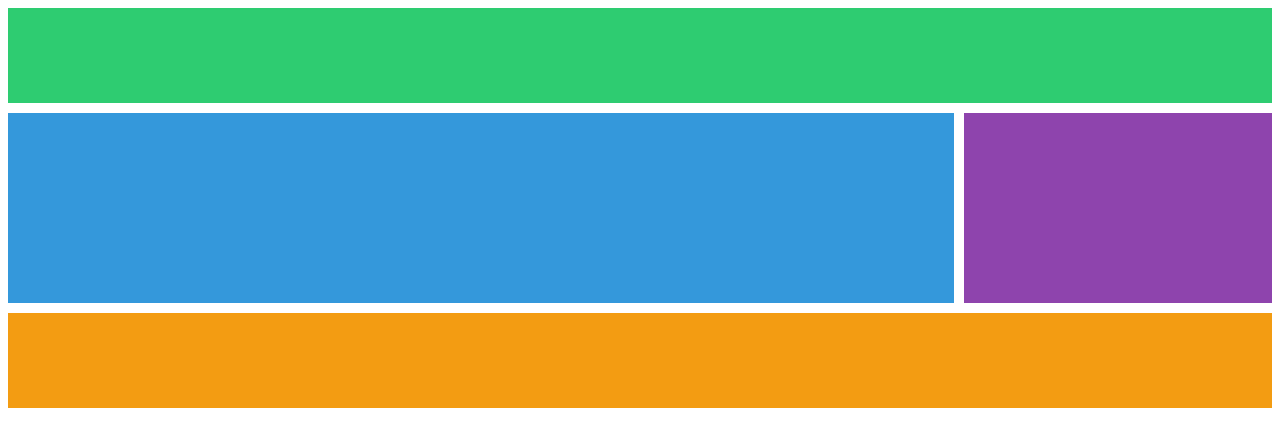
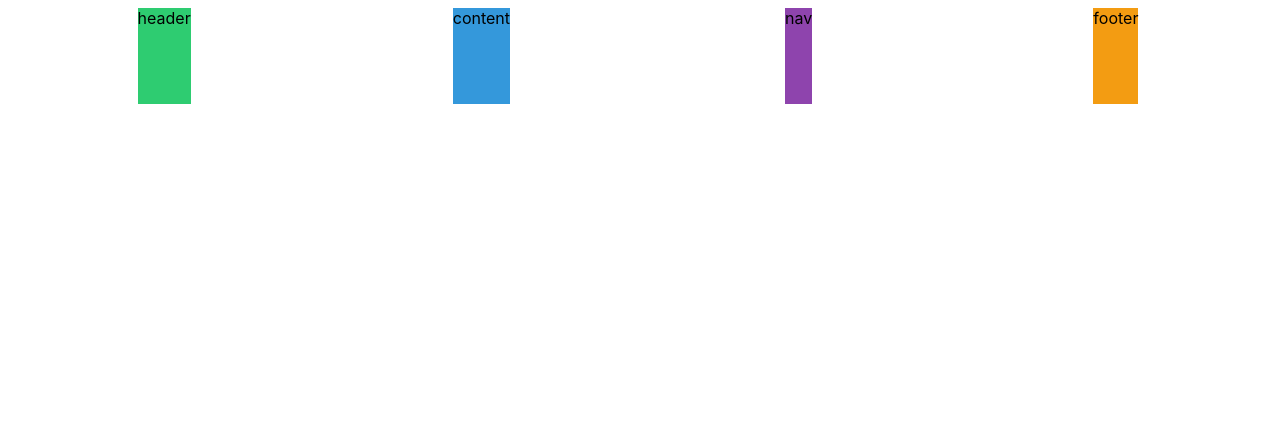
Before and after one commit to hansh1029/scss-class, a plain HTML site: page index.html in a window 1280 px wide. Drawn offline with Linux system fonts and the light colour scheme.

Commit message:
place-tiems

```diff
--- a/index.html
+++ b/index.html
@@ -8,10 +8,10 @@
 </head>
 <body>
     <div class="grid">
-        <div class="header"></div>
-        <div class="content"></div>
-        <div class="nav"></div>
-        <div class="footer"></div>
+        <div class="header">header</div>
+        <div class="content">content</div>
+        <div class="nav">nav</div>
+        <div class="footer">footer</div>
     </div>
 </body>
 </html>
--- a/styles.css
+++ b/styles.css
@@ -5,34 +5,40 @@ body {
 
 .grid {
     display: grid;
+    gap: 5px;
     height: 50vh;
-    /* grid-template-columns: repeat(4, fr1);
-    grid-template-rows: repeat(4, fr1); */
-    gap: 10px;
+    grid-template-columns: repeat(4, 1fr);
+    grid-template-rows: repeat(4, 1fr);
+    /* modify position of elements in grid */
+    /* vertical */
+    /* justify-items: stretch; */
+    /* horizontal */
+    /* align-items: stretch; */
+    place-items: stretch center;
     /* grid-template-areas:
         "header header header header"
         "content content content nav"
         "content content content nav"
         "footer footer footer footer"; */
-    grid-template:
+    /* grid-template:
     "header header header header" 1fr
     "content content content nav" 2fr
-    "footer footer footer footer" 1fr / 1fr 1fr 1fr 1fr;
+    "footer footer footer footer" 1fr / 1fr 1fr 1fr 1fr; */
 }
 
 .header {
     background-color: #2ecc71;
-    grid-area: header;
+    /* grid-area: header; */
 }
 .content {
     background-color: #3498db;
-    grid-area: content;
+    /* grid-area: content; */
 }
 .nav {
     background-color: #8e44ad;
-    grid-area: nav;
+    /* grid-area: nav; */
 }
 .footer {
     background-color: #f39c12;
-    grid-area: footer;
+    /* grid-area: footer; */
 }
```
